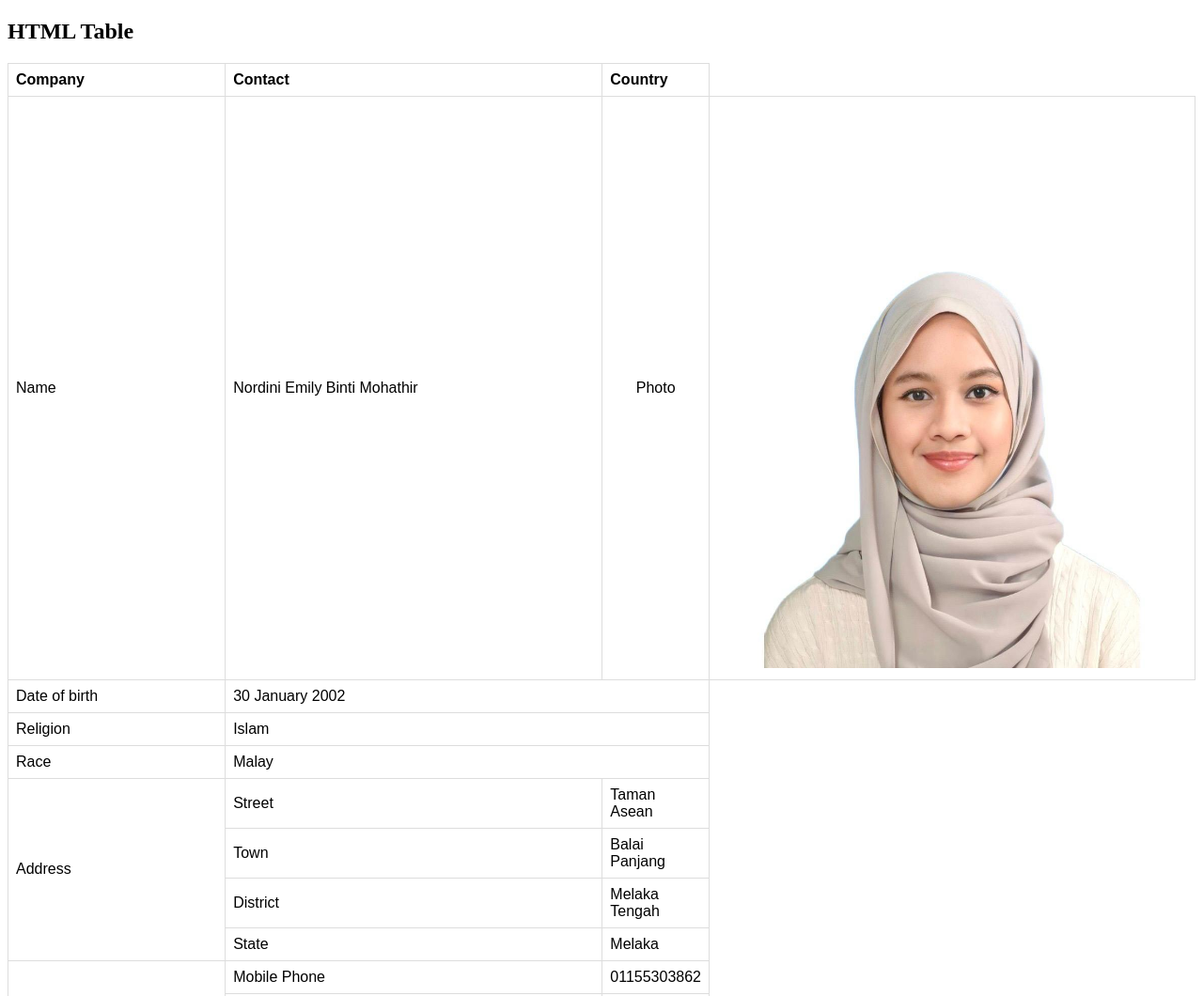
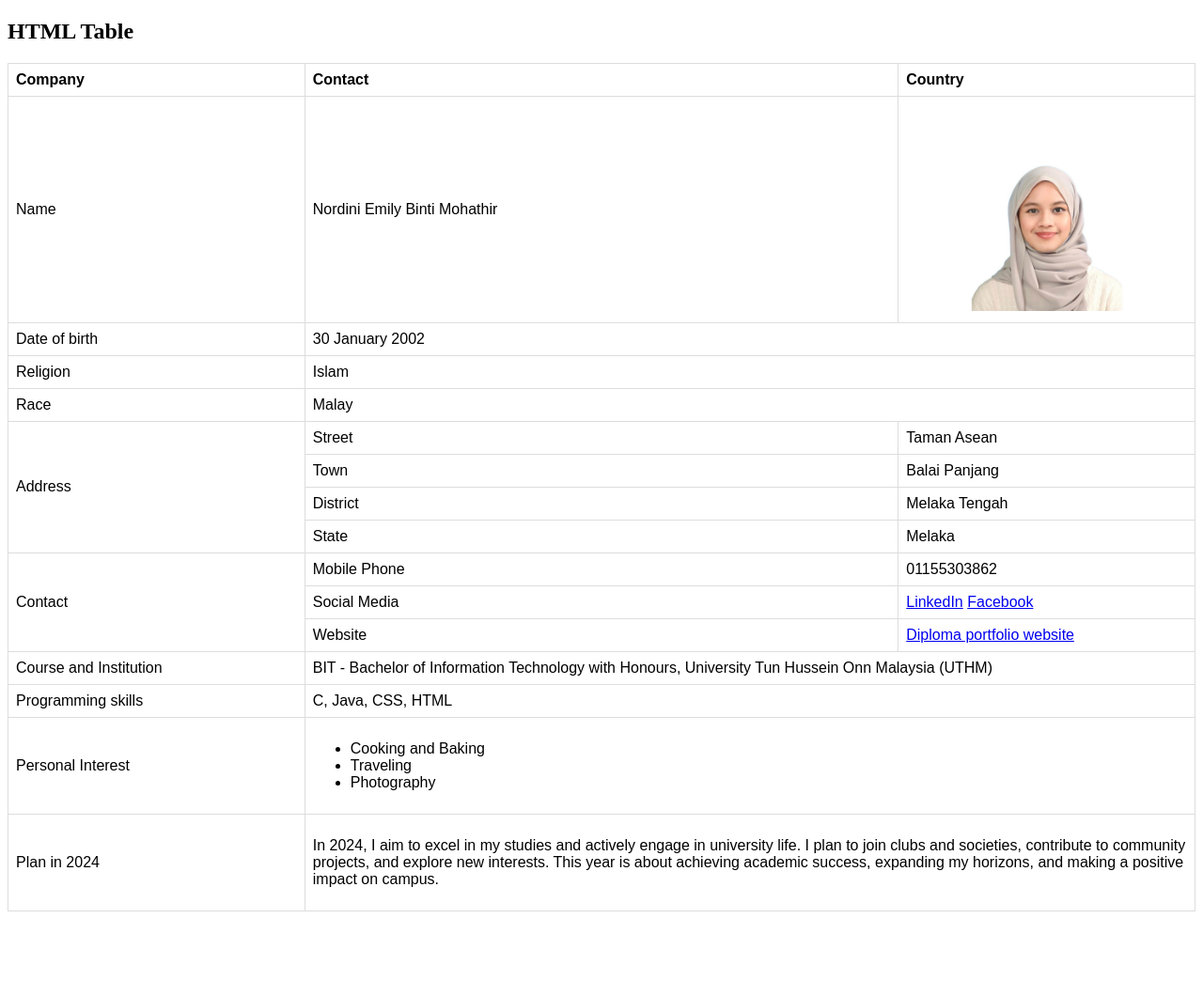
Before and after one commit to nordiniEmily/Lab_2, a plain HTML site: page index.html in a window 1280 px wide. Shown: the top 1060 px of the page at 94% size. After the commit the page ends 978 px from the top, so only its background shows below. Drawn offline with Linux system fonts and the light colour scheme.

Commit message:
update 2

```diff
--- a/index.html
+++ b/index.html
@@ -30,9 +30,9 @@ td, th {
   <tr>
     <td>Name</td>
     <td style="width: 50%;">Nordini Emily Binti Mohathir</td>
-    <td style="text-align: center;">Photo</td>
-    <td><img src="mypicture.jpg" style="width:500px;height:600px;"></td>
+    <td colspan="2" style="text-align: center;"><img src="mypicture.jpg" style="width:100%; max-width: 200px; height: auto;"></td>
   </tr>
+
  <tr>
     <td>Date of birth</td>
     <td colspan="2">30 January 2002</td>
```
